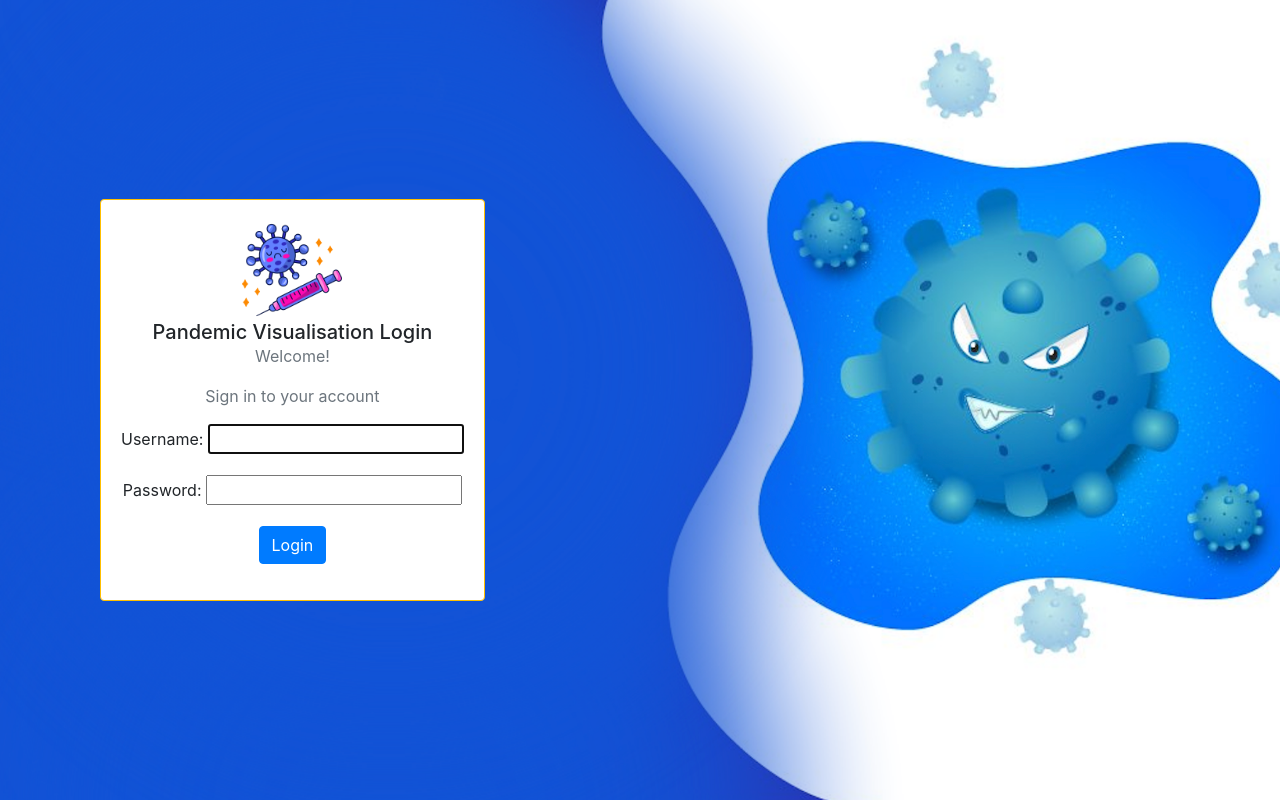
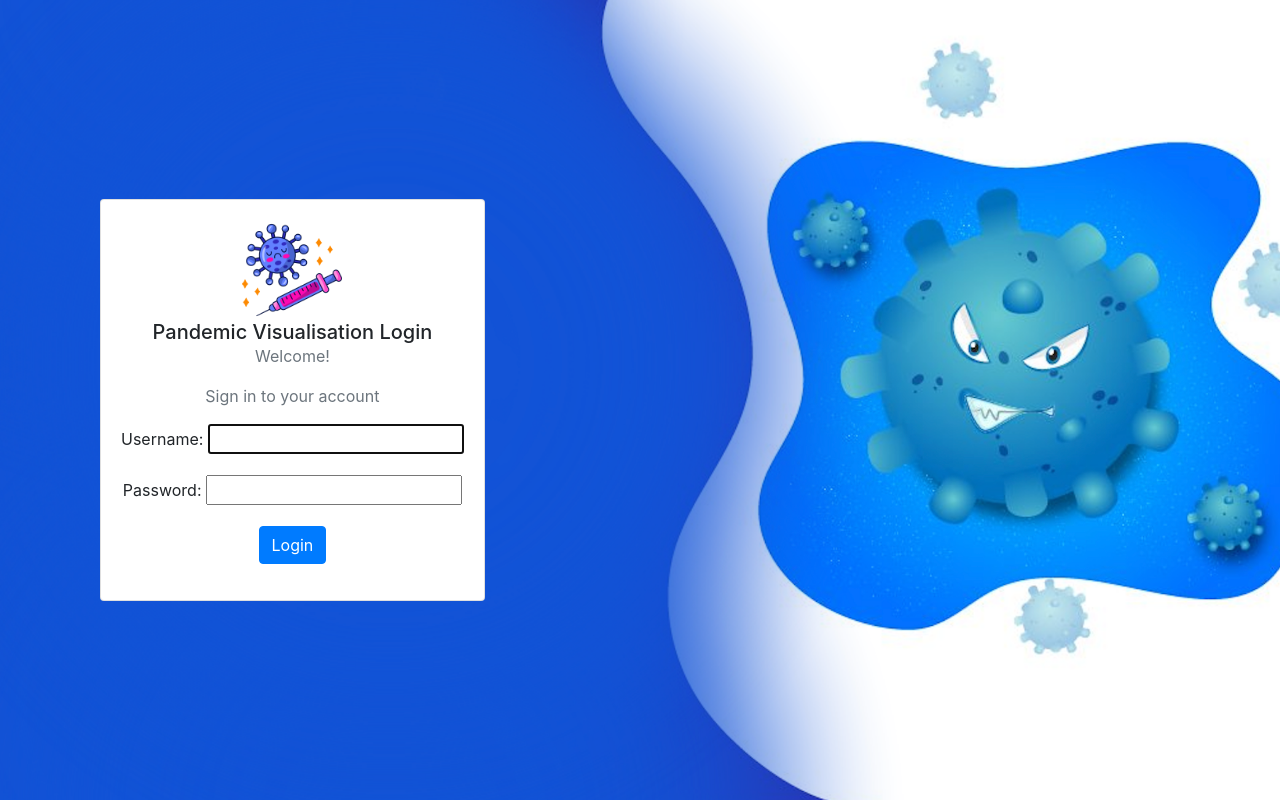
Before and after one commit to arvind1705/covid_vis, a Django app: page /admin/login/ in a window 1280 px wide. Run offline with Django 3.2, Linux system fonts and the light colour scheme; some libraries are stand-ins or nearby versions.

Commit message:
Remove orange border.

```diff
--- a/covid_vis/core/templates/base.html
+++ b/covid_vis/core/templates/base.html
@@ -94,12 +94,12 @@
           </li> -->
         </ul>
         <!-- Just an image -->
-        <nav class="navbar navbar-light bg-light navbar-brand mx-auto">
+        <nav class="d-flex flex-column navbar navbar-light bg-light navbar-brand mx-auto">
           <a class="navbar-brand" href="#" style="font-size: xx-large">
             <img src="{% static 'icon.png' %}" width="35" height="35" alt="" />
             Pandemic Visualisation
           </a>
-          <br/>A Step ahead to save life
+          A Step ahead to save life
         </nav>
 
         <!-- <div class="navbar-brand mx-auto" style="font-size: 2.25rem;">Pandemic Visualisation</div> -->
--- a/covid_vis/core/templates/login.html
+++ b/covid_vis/core/templates/login.html
@@ -3,7 +3,7 @@
 {% load static %}
 <div class="page-content">
     <div class="content d-flex justify-content-center align-items-center">
-      <div class="card mb-0" style="border: solid thin #ffbf00; margin-left: 100;">
+      <div class="card mb-0" style="margin-left: 100;">
         <div class="card-body border-orange">
           <div class="text-center mb-3">
             <i>
```
